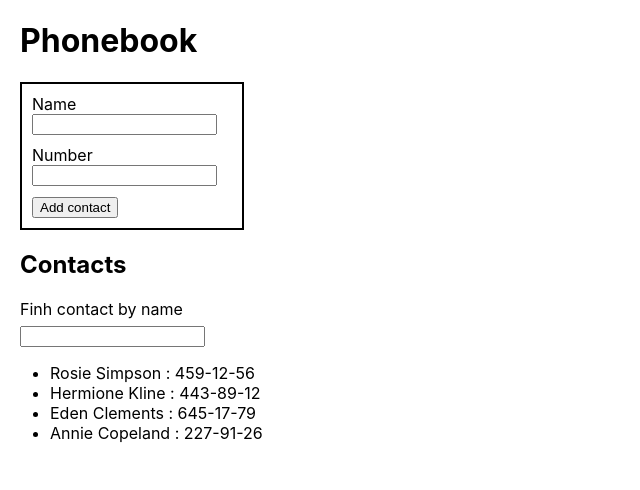
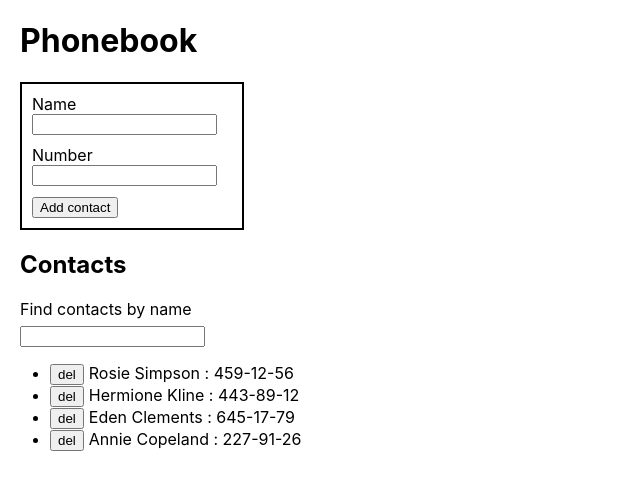
Before and after one commit to OlexandrFilin/goit-react-hw-02-phonebook, a React (Create React App) app: page / in a window 1280 px wide. Shown: the top 490 px of the page, without its empty margins (0-640 px from the left). Built offline with nearby package versions, Linux system fonts and the light colour scheme.

Commit message:
add delete contacts

```diff
--- a/src/components/App.jsx
+++ b/src/components/App.jsx
@@ -32,8 +32,24 @@
     });
   };
 
+  contactByNameSearch = (nameContact, contacts) => {
+    const find = contacts.find(item => {
+      return item.name === nameContact;
+      // return item.nameUst.trim() === nameContact.trim();
+    });
+    if (find) {
+      return true;
+    }
+    return false;
+  };
+
   handleSubmit = evt => {
     evt.preventDefault();
+
+    if (this.contactByNameSearch(this.state.nameUs, this.state.contacts)) {
+      alert(`${this.state.nameUs} is alredy in conacts`);
+      return;
+    }
 
     this.setState(prevState => {
       prevState.contacts.push({
@@ -61,7 +77,19 @@
   handleFilter = contact => {
     console.log(contact);
   };
+  onDelCont = id => {
+    console.log('id :>> ', id);
+    this.setState(prState => {
+      const withOutDel = prState.contacts.filter(el => {
+        console.log('el.id :>> ', el.id);
+        return el.id !== id;
+      });
 
+      return {
+        contacts: [...withOutDel],
+      };
+    });
+  };
   render() {
     const { nameUs, number, filter } = this.state;
     return (
@@ -79,7 +107,10 @@
           handleFilter={this.handelInputChange}
           filter={filter}
         />
-        <ContactList contacts={this.forInput(filter)} />
+        <ContactList
+          contacts={this.forInput(filter)}
+          onDelCont={this.onDelCont}
+        />
       </>
     );
   }
--- a/src/components/ContactList/ContactList.jsx
+++ b/src/components/ContactList/ContactList.jsx
@@ -1,11 +1,14 @@
 import css from 'components/ContactList/ContactList.module.css';
 
-export const ContactList = ({ contacts }) => {
+export const ContactList = ({ contacts, onDelCont }) => {
   return (
     <ul className={css.contactList}>
-      {contacts.map((el, ind) => {
+      {contacts.map(el => {
         return (
-          <li key={ind}>
+          <li key={el.id} className={css.itemContLst}>
+            <button className={css.btnDelCont} onClick={() => onDelCont(el.id)}>
+              del
+            </button>
             {el.name} : {el.number}
           </li>
         );
--- a/src/components/ContactList/ContactList.module.css
+++ b/src/components/ContactList/ContactList.module.css
@@ -1,3 +1,9 @@
 .contactList {
   padding-left: 50px;
+  width: 400px;
 }
+.btnDelCont {
+  margin-right: 5px;
+}
+.itemContLst {
+}
--- a/src/components/Filter/Filter.jsx
+++ b/src/components/Filter/Filter.jsx
@@ -3,7 +3,7 @@
 export const Filter = ({ handleFilter, filter }) => {
   return (
     <label htmlFor="" className={css.labelFltr}>
-      Finh contact by name
+      Find contacts by name
       <input
         type="text"
         name="filter"
```
